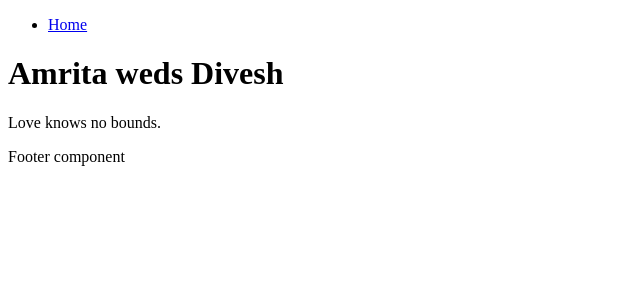
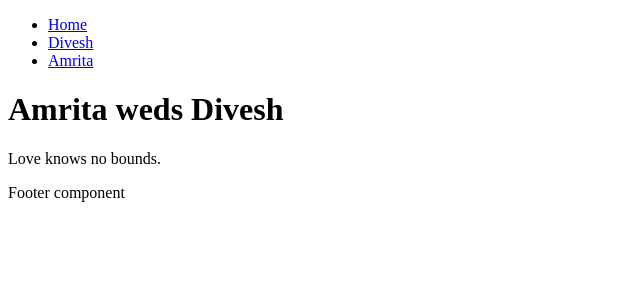
Before and after one commit to diveshbansal/froggywedsfoxy, a React app: page / in a window 1280 px wide. Shown: the top 300 px of the page, without its empty margins (0-640 px from the left). Built offline with nearby package versions, Linux system fonts and the light colour scheme; the HTML template or start-up script is replaced by a standard one.

Commit message:
Created my first custom component

```diff
--- /dev/null
+++ b/react-client/src/Components/HeaderComponent/CustomA.jsx
@@ -0,0 +1,9 @@
+import React, { Component } from 'react';
+class CustomA extends Component {
+  render() {
+    return (
+      <a href={this.props.link}>{this.props.displayName}</a>
+    )
+  }
+}
+export default CustomA;
--- a/react-client/src/Components/HeaderComponent/NavBar.jsx
+++ b/react-client/src/Components/HeaderComponent/NavBar.jsx
@@ -1,11 +1,14 @@
 import React, { Component } from 'react';
 import { Link } from 'react-router-dom';
+import CustomA from './CustomA';
 class NavBar extends Component {
   render() {
     return (
       <header>
         <ul id="headerButtons">
           <li className="navButton"><Link to="">Home</Link></li>
+          <li><CustomA link="https://www.facebook.com/divesh.bansal" displayName="Divesh" /></li>
+          <li><CustomA link="https://www.facebook.com/amrita.upreti" displayName="Amrita" /></li>
         </ul>
       </header>
     )
```
Also changed, not shown: 1 other file (tests, documents, lock files or other folders).
